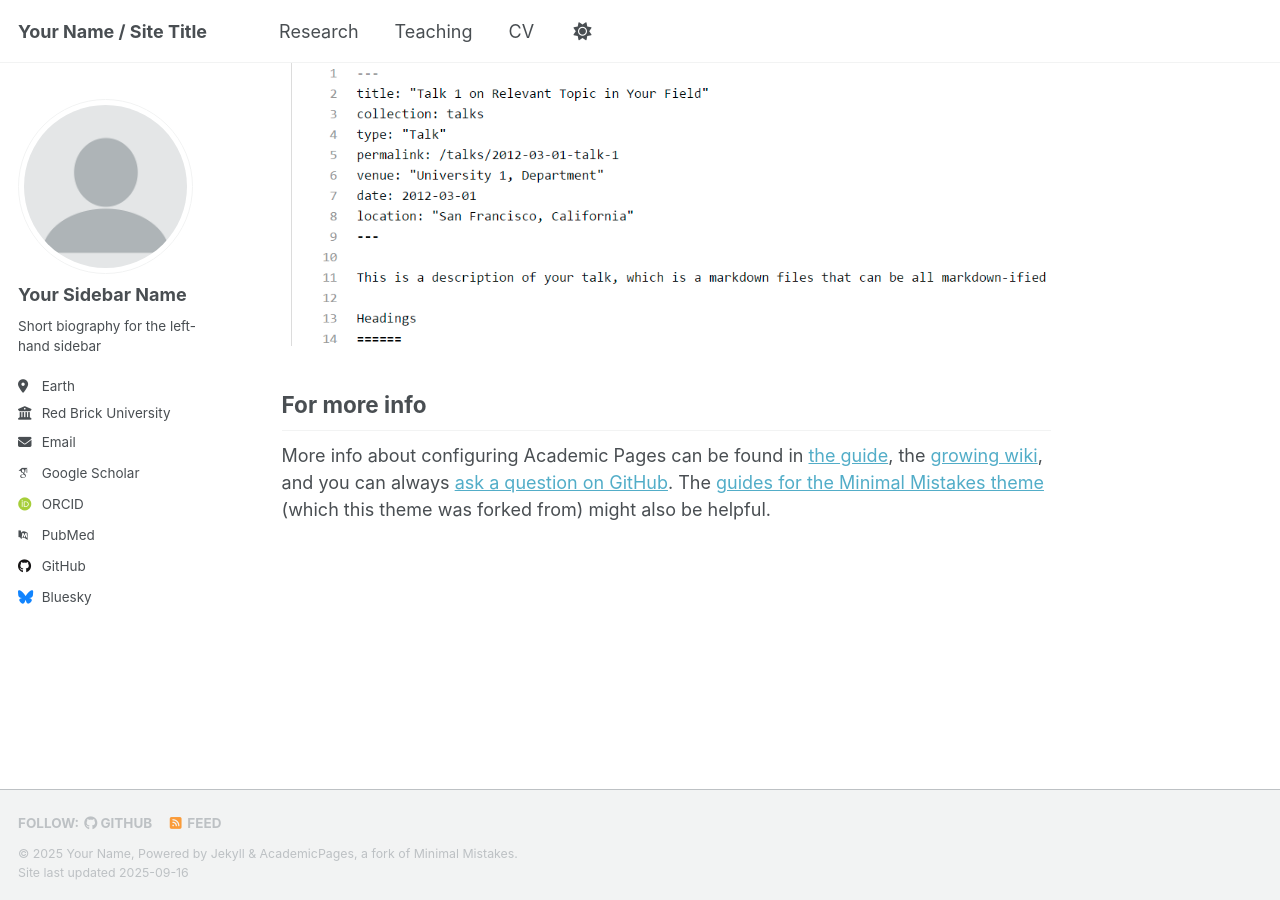
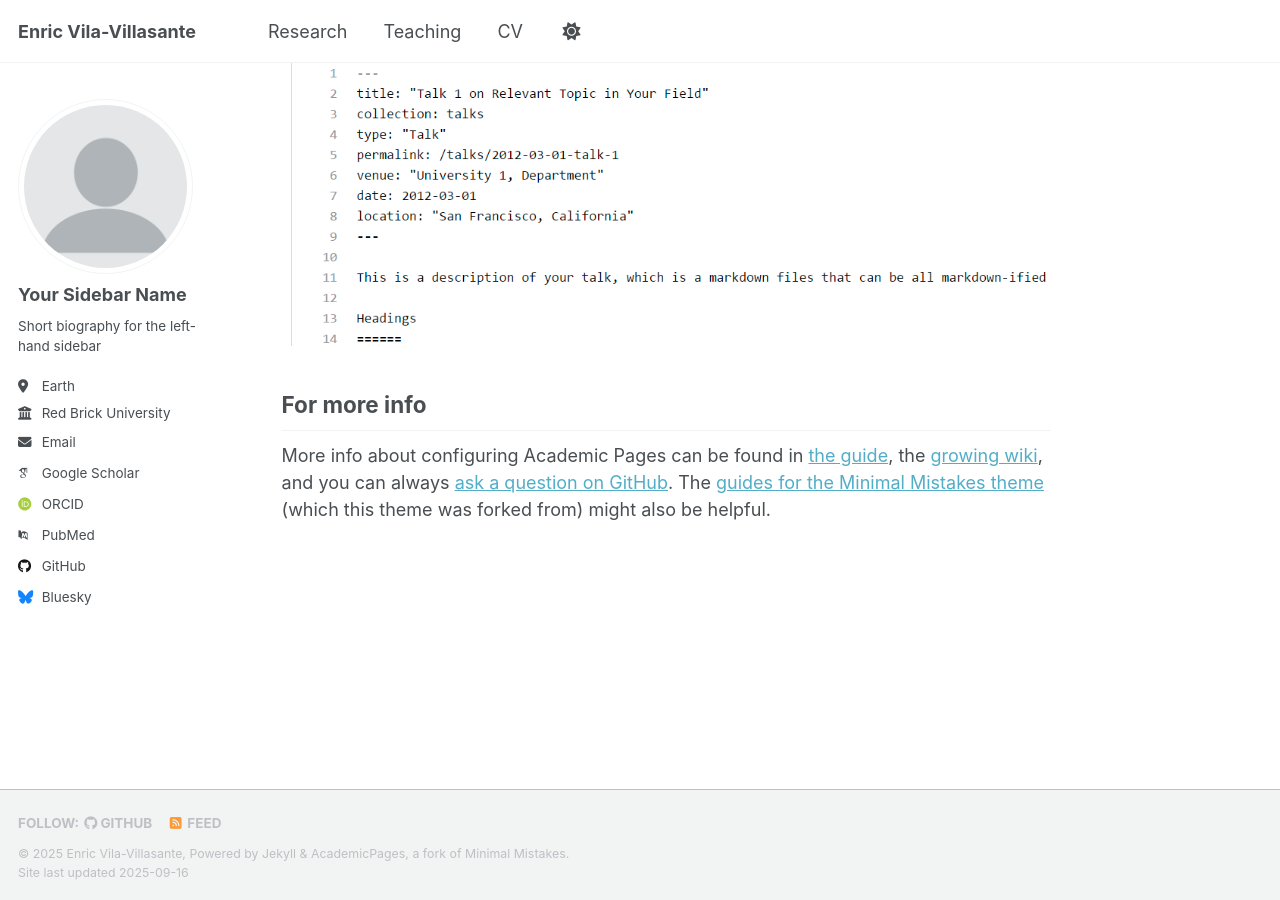
Before and after one commit to enricviladv/enricviladv.github.io, a Jekyll site: the page built from _pages/about.md, in a window 1280 px wide and 900 px high, scrolled down 2853 px. Built offline with Jekyll 4.4.1, drawn with Linux system fonts in a browser that asks for light colours; some web fonts are replaced; a script that is not in the unit is left out.

Commit message:
Update _config.yml

```diff
--- a/_config.yml
+++ b/_config.yml
@@ -9,14 +9,14 @@
 # Basic Site Settings
 locale                   : "en-US"
 site_theme               : "default" # Currently available options are "default", "air"
-title                    : "Your Name / Site Title"
+title                    : "Enric Vila-Villasante"
 title_separator          : "-"
-name                     : &name "Your Name"
+name                     : &name "Enric Vila-Villasante"
 description              : &description "Your Name's academic portfolio"   # Update this with a general description of your site, this is the default if not overridden by a page
 url                      : https://enricviladv.github.io # The base hostname & protocol for your site e.g. "https://[your GitHub username].github.io",
                                                            # or if you already have some other page hosted on Github then use "https://[your GitHub username].github.io/[Your Repo Name]"
 baseurl                  : "" # the subpath of your site, e.g. "/blog"
-repository               : "academicpages/academicpages.github.io"
+repository               : "enricviladv/enricviladv.github.io"
 
 # Site Author - The following control what appear as part of the author content on the side bar.
 #               If a field is blank the icon and link will not appear, otherwise it will be shown.
```
